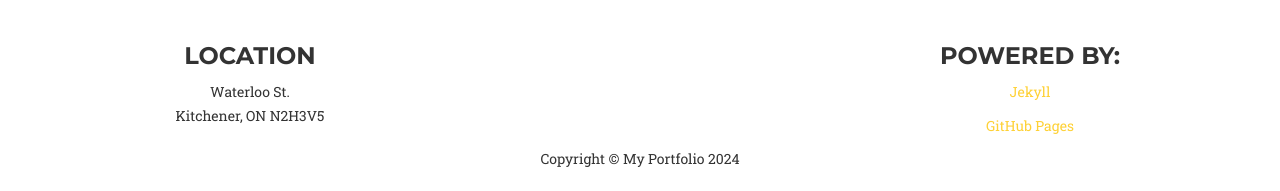
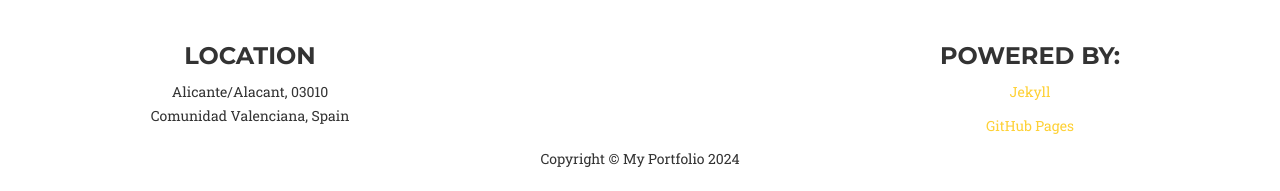
Before and after one commit to agmerino03/agmerino03.github.io, a Jekyll site: the page built from index.html, in a window 1280 px wide and 900 px high, scrolled down 5581 px. Shown: the part 706-897 px from the top of the window. Built offline with Jekyll 4.4.1, drawn with Linux system fonts in a browser that asks for light colours; some web fonts are replaced; some of the changed text lies outside the part shown.

Commit message:
Updated personal data

```diff
--- a/_config.yml
+++ b/_config.yml
@@ -1,7 +1,7 @@
 # Site settings
 title: My Portfolio
-email: kim.rick@gmail.com
-description: "Rick Kim's Portfolio"
+email: agmerino03@gmail.com
+description: "Alejandro's Portfolio"
 
 # Color settings (hex-codes without the leading hash-tag)
 color:
@@ -12,16 +12,16 @@
 # Social networks usernames (many more available: google-plus, flickr, dribbble, pinterest, instagram, tumblr, linkedin, etc.)
 social:
   - title: linkedin
-    url: https://www.linkedin.com/pub/rick-kim/30/aa7/a70
+    url: https://www.linkedin.com/in/alejandro-guillen-merino-589a3223a/
   - title: github
-    url: http://github.com/y7kim
+    url: http://github.com/agmerino03
   - title: envelope
-    url: mailto:kim.rick@gmail.com
+    url: mailto:agmerino03@gmail.com
 
 # Postal address (add as many lines as necessary)
 address:
-  - line: Waterloo St.
-  - line: Kitchener, ON N2H3V5
+  - line: Alicante/Alacant, 03010
+  - line: Comunidad Valenciana, Spain
 
 # Build settings
 markdown: kramdown
--- a/_includes/header.html
+++ b/_includes/header.html
@@ -41,7 +41,7 @@
     <header>
         <div class="container">
             <div class="intro-text">
-                <div class="intro-lead-in">I'm Rick Kim</div>
+                <div class="intro-lead-in">I'm Alejandro Guillén</div>
                 <div class="intro-heading">Web Developer<br/> Designer <br/> and Problem Solver</div>
                 <a href="#skills" class="page-scroll btn btn-xl">Tell Me More</a>
             </div>
```
Also changed, not shown: _posts/2014-08-28-My-Portfolio.markdown (deleted, +0 -14 lines), _posts/2024-04-10-My-Portfolio.markdown (added, +14 -0 lines).
